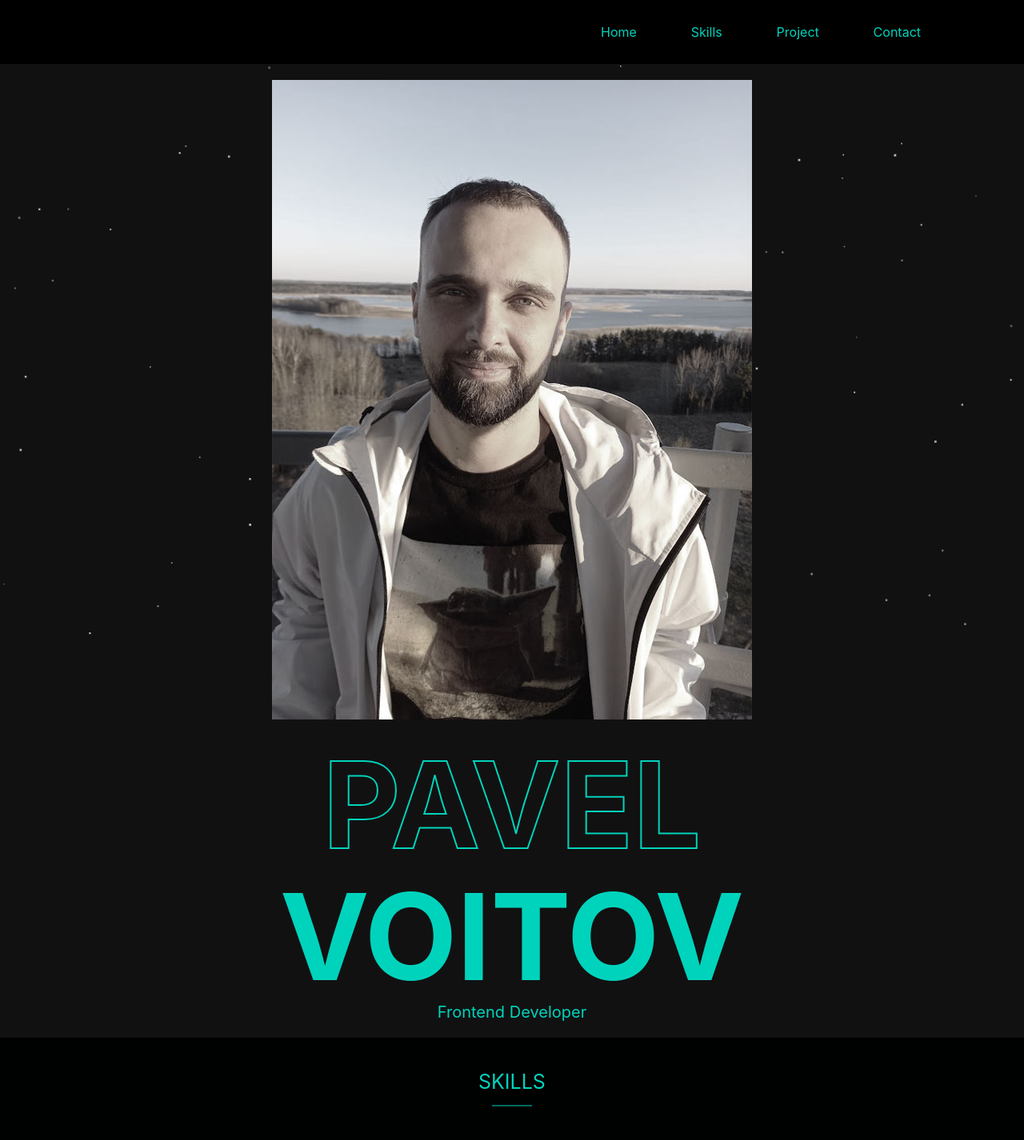
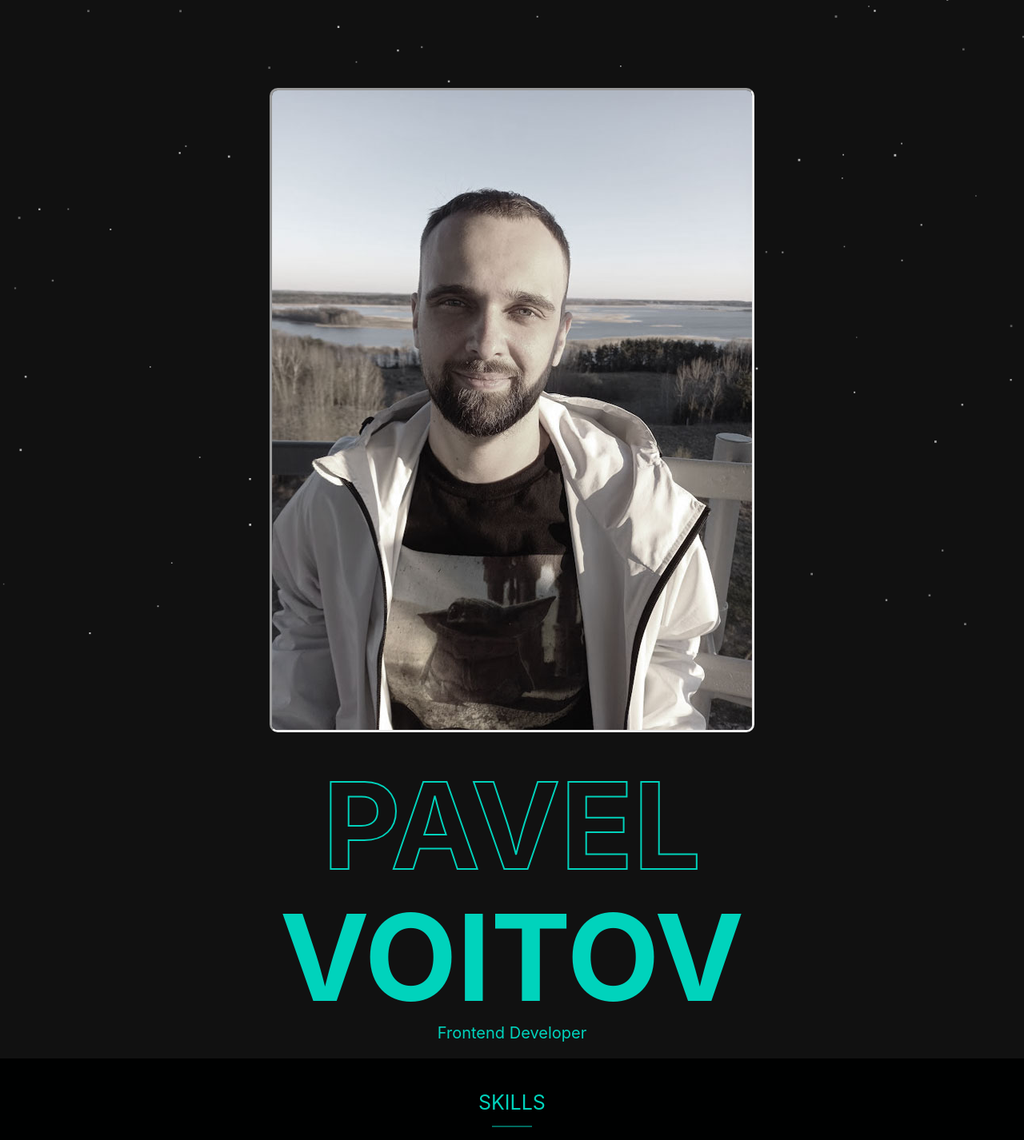
Before and after one commit to PavelVoitov/portfolio-ts, a React (Create React App) app: page / in a window 1280 px wide. Shown: the top 1426 px of the page at 80% size. Built offline with nearby package versions, Linux system fonts and the light colour scheme.

Commit message:
feat: changing position of header, visualisation for hover icon in the footer

```diff
--- a/package.json
+++ b/package.json
@@ -13,14 +13,17 @@
     "@types/node-sass": "^4.11.3",
     "@types/react": "^18.0.0",
     "@types/react-dom": "^18.0.0",
+    "@types/react-scroll": "^1.8.6",
     "@types/react-typing-effect": "^2.0.3",
     "@types/sass": "^1.43.1",
     "react": "^18.2.0",
     "react-awesome-reveal": "^4.2.3",
     "react-dom": "^18.2.0",
+    "react-parallax-tilt": "^1.7.108",
     "react-reveal": "^1.2.2",
     "react-router-dom": "^6.8.1",
     "react-scripts": "5.0.1",
+    "react-scroll": "^1.8.9",
     "react-tsparticles": "^2.9.0",
     "react-typing-effect": "^2.0.5",
     "sass": "^1.57.1",
--- a/src/conditions/conditionsContainer.module.scss
+++ b/src/conditions/conditionsContainer.module.scss
@@ -2,7 +2,7 @@
 .conditions {
     display: flex;
     position: relative;
-    z-index: 999;
+    z-index: 1;
     background-color: $bgSecondColor;
     color: #00d3bc;
     .conditionsContainer {
--- a/src/footer/Footer.module.scss
+++ b/src/footer/Footer.module.scss
@@ -7,7 +7,7 @@
     align-items: center;
     background-color: black;
     position: relative;
-    z-index: 999;
+    z-index: 1;
 .container {
     display: flex;
     flex-direction: column;
@@ -16,19 +16,18 @@
     height: 100%;
     width: 80%;
     margin: 0 auto;
-    //.name {
-    //    color: $primaryColor;
-    //    text-transform: uppercase;
-    //    font-size: 25px;
-    //    text-align: center;
-    //    margin: 30px;
-    //}
     .iconsContainer {
         display: flex;
         flex-wrap: wrap;
         width: 60%;
         flex-direction: row;
         justify-content: center;
+        img {
+            transition: 0.3s;
+        }
+        img:hover {
+            transform: scale(1.1);
+        }
         & a {
             margin: 40px;
             @media only screen and (max-width: 1186px) and (min-width: 0px) {
--- a/src/header/Header.module.scss
+++ b/src/header/Header.module.scss
@@ -1,9 +1,19 @@
+
+.visible {
+  top: 0;
+  transition: top 0.5s ease-out;
+}
+
+.hidden {
+  top: -80px;
+  transition: top 0.5s ease-out;
+}
 
 .headerBlock {
-  position: relative;
+  position: fixed;
   width: 100%;
   background-color: black;
-  z-index: 999;
+  z-index: 2;
 
   .header {
     display: flex;
--- a/src/header/Header.tsx
+++ b/src/header/Header.tsx
@@ -1,11 +1,28 @@
-import React from 'react'
+import React, {useEffect, useState} from 'react'
 import s from './Header.module.scss'
 import styleContainer from "../common/styles/Container.module.scss";
 import {Nav} from "./nav/Nav";
 
 export const Header = () => {
+	const [position, setPosition] = useState(window.scrollY)
+	const [visible, setVisible] = useState(true)
+	useEffect(() => {
+		const handleScroll = () => {
+			let moving = window.scrollY
+			console.log(moving)
+			setVisible(position > moving);
+			setPosition(moving)
+		};
+		window.addEventListener("scroll", handleScroll);
+		return (() => {
+			window.removeEventListener("scroll", handleScroll);
+		})
+	})
+
+	const cls = visible ? s.visible : s.hidden;
+
 	return (
-        <div className={s.headerBlock}>
+		<div className={`${s.headerBlock} ${cls}`}>
 			<div className={`${styleContainer.container} ${s.header}`}>
 				<div className={s.container}>
 					<Nav/>
--- a/src/header/nav/Nav.tsx
+++ b/src/header/nav/Nav.tsx
@@ -1,12 +1,21 @@
 import React from 'react'
 import s from './Nav.module.scss'
+import {Link} from "react-scroll";
 
 export const Nav = () => {
 	return (
 		<div className={s.nav}>
-            <a href="portfolio/src/header/nav/Nav">Home</a>
+			<a href="">Home</a>
 			<a href="portfolio/src/header/nav/Nav">Skills</a>
-            <a href="portfolio/src/header/nav/Nav">Project</a>
+			<Link to="projects"
+						spy={true}
+						smooth={true}
+						offset={-100}
+						duration={2000}
+						style={{cursor: "pointer"}}>
+				Project
+			</Link>
+			{/*<a href="#projects">Project</a>*/}
 			<a href="portfolio/src/header/nav/Nav">Contact</a>
 		</div>
 	)
--- a/src/main/Main.module.scss
+++ b/src/main/Main.module.scss
@@ -2,6 +2,7 @@
 
 .mainBlock {
   background: $bgColor;
+  padding-top: 80px;
 
   .mainText {
     text-align: center;
@@ -11,6 +12,7 @@
     z-index: 1;
 
     .spanFontSize {
+      cursor: default;
       font-size: 20px;
     }
 
@@ -19,6 +21,7 @@
       font-size: 150px;
       margin: 0;
       padding: 0;
+      cursor: default;
       line-height: 1.1;
       color: transparent;
       -webkit-text-stroke: 2px $primaryColor;
@@ -32,6 +35,7 @@
       font-size: 150px;
       margin: 0;
       padding: 0;
+      cursor: default;
       line-height: 1.1;
       @media only screen and (max-width: 680px) and (min-width: 0px) {
         font-size: 50px;
@@ -51,9 +55,9 @@
 
   .mainPhoto {
     height: 100%;
-    margin-bottom: 20px;
-    margin-top: 20px;
-    z-index: 3;
+    margin-bottom: 30px;
+    margin-top: 30px;
+    z-index: 1;
     @media only screen and (max-width: 1516px) and (min-width: 680px) {
       margin-left: auto;
       margin-right: auto;
--- a/src/main/Main.tsx
+++ b/src/main/Main.tsx
@@ -3,8 +3,9 @@ import s from './Main.module.scss'
 import styleContainer from '../common/styles/Container.module.scss'
 import photo from '../assets/images/photo.jpg'
 import {loadFull} from "tsparticles";
-import { Particles } from 'react-tsparticles';
+import {Particles} from 'react-tsparticles';
 import {Zoom} from "react-awesome-reveal";
+import Tilt from 'react-parallax-tilt';
 
 
 export const Main = () => {
@@ -42,15 +43,24 @@ export const Main = () => {
 			}} init={init}/>
 			<div className={styleContainer.container}>
 				<div className={s.mainText}>
+					<Tilt tiltMaxAngleX={10} tiltMaxAngleY={10} transitionSpeed={5000}>
 						<h3 className={s.firstName}>Pavel</h3>
+					</Tilt>
+					<Tilt tiltMaxAngleX={10} tiltMaxAngleY={10} transitionSpeed={5000}>
 						<h3 className={s.lastName}>Voitov</h3>
+					</Tilt>
 					<Zoom>
+						<Tilt tiltMaxAngleX={30} tiltMaxAngleY={30} transitionSpeed={5000}>
 							<span className={s.spanFontSize}>Frontend Developer</span>
+						</Tilt>
 					</Zoom>
 				</div>
 					<div className={s.mainPhoto}>
-                <img src={photo} alt=""/>
+						<Tilt tiltMaxAngleX={3} tiltMaxAngleY={3} transitionSpeed={5000}>
+						<img src={photo} alt="my photo" style={{borderRadius: 10, borderStyle: "inset"}}/>
+						</Tilt>
 					</div>
+
 			</div>
 		</div>
 	)
--- a/src/projects/Projects.tsx
+++ b/src/projects/Projects.tsx
@@ -34,7 +34,7 @@ const works = [
 
 export const Projects = () => {
     return (
-        <div className={s.projectsBlock}>
+        <div id={'projects'} className={s.projectsBlock}>
             <div className={`${styleContainer.container} ${s.projectsContainer}`}>
                 <Title title={"projects"}/>
                 <div className={s.projects}>
--- a/src/skills/Skills.module.scss
+++ b/src/skills/Skills.module.scss
@@ -5,7 +5,7 @@
     background-color: $bgSecondColor;
     color: $primaryColor;
     position: relative;
-    z-index: 999;
+    z-index: 1;
     .skillsContainer {
         flex-direction: column;
         flex-wrap: wrap;
```
Also changed, not shown: 1 other file (tests, documents, lock files or other folders). Lines whose indentation alone changed are shown as unchanged.
